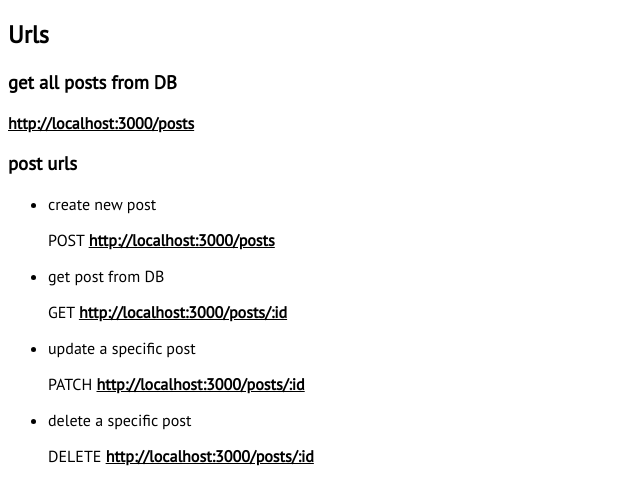
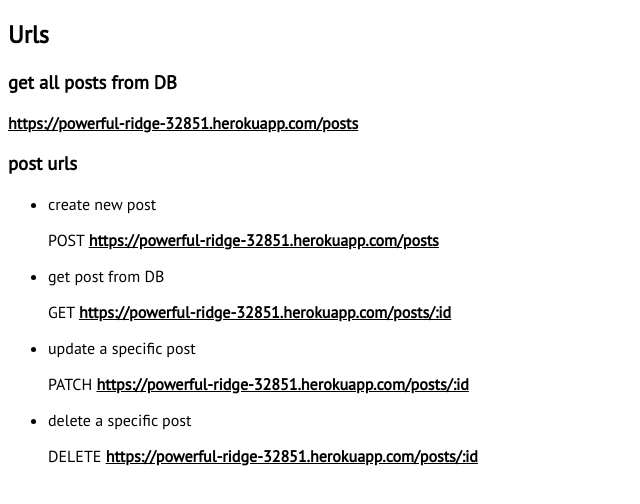
Before and after one commit to ala-debbache/blog-api, a website: page public/index.html in a window 1280 px wide. Shown: the part 66-570 px from the top of the page, without its empty margins (0-640 px from the left). Drawn offline with Linux system fonts and the light colour scheme.

Commit message:
updating index.js

```diff
--- a/public/index.html
+++ b/public/index.html
@@ -22,24 +22,24 @@
     <h1>Blog posts API</h1>
     <h2>Urls</h2>
     <h3>get all posts from DB</h3>
-    <a href="#">http://localhost:3000/posts</a>
+    <a href="#">https://powerful-ridge-32851.herokuapp.com/posts</a>
     <h3>post urls</h3>
     <ul>
         <li>
             <p>create new post</p>
-            POST <a href="#">http://localhost:3000/posts</a>
+            POST <a href="#">https://powerful-ridge-32851.herokuapp.com/posts</a>
         </li>
         <li>
             <p>get post from DB</p>
-            GET <a href="#">http://localhost:3000/posts/:id</a>
+            GET <a href="#">https://powerful-ridge-32851.herokuapp.com/posts/:id</a>
         </li>
         <li>
             <p>update a specific post</p>
-            PATCH <a href="#">http://localhost:3000/posts/:id</a>
+            PATCH <a href="#">https://powerful-ridge-32851.herokuapp.com/posts/:id</a>
         </li>
         <li>
             <p>delete a specific post</p>
-            DELETE <a href="#">http://localhost:3000/posts/:id</a>
+            DELETE <a href="#">https://powerful-ridge-32851.herokuapp.com/posts/:id</a>
         </li>
     </ul>
 </body>
```
